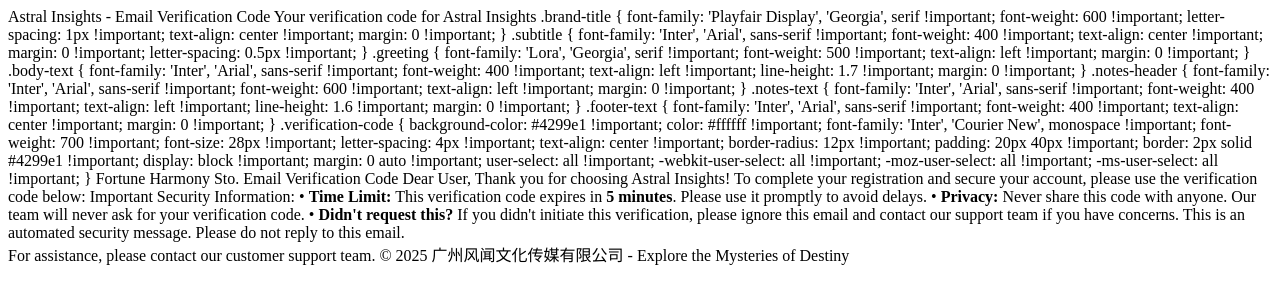
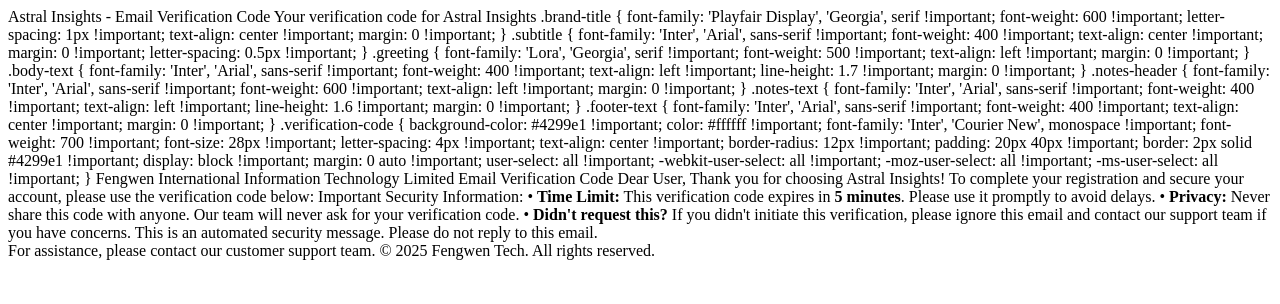
Before and after one commit to 202030481266/FengWenServer, a Python web app: template templates/verification_code.mjml.j2 in a window 1280 px wide. Shown: the top 304 px of the page. Run offline with Jinja, Linux system fonts and the light colour scheme; the template is opened without the code that fills it, so the values that code supplies are empty.

Commit message:
[update] 修改邮件模板下面的版权信息

```diff
--- a/templates/astrology_report_earth.mjml.j2
+++ b/templates/astrology_report_earth.mjml.j2
@@ -368,7 +368,7 @@
         <!-- Footer -->
         <mj-section padding="30px 0">
             <mj-column>
-                <mj-text align="center" color="#999999" font-size="12px">© 2025 广州风闻文化传媒有限公司. All rights reserved.
+                <mj-text align="center" color="#999999" font-size="12px">© 2025 Fengwen Tech. All rights reserved.
                 </mj-text>
             </mj-column>
         </mj-section>
--- a/templates/astrology_report_fire.mjml.j2
+++ b/templates/astrology_report_fire.mjml.j2
@@ -368,7 +368,7 @@
         <!-- Footer -->
         <mj-section padding="30px 0">
             <mj-column>
-                <mj-text align="center" color="#999999" font-size="12px">© 2025 广州风闻文化传媒有限公司. All rights reserved.
+                <mj-text align="center" color="#999999" font-size="12px">© 2025 Fengwen Tech. All rights reserved.
                 </mj-text>
             </mj-column>
         </mj-section>
--- a/templates/astrology_report_metal.mjml.j2
+++ b/templates/astrology_report_metal.mjml.j2
@@ -368,7 +368,7 @@
         <!-- Footer -->
         <mj-section padding="30px 0">
             <mj-column>
-                <mj-text align="center" color="#999999" font-size="12px">© 2025 广州风闻文化传媒有限公司. All rights reserved.
+                <mj-text align="center" color="#999999" font-size="12px">© 2025 Fengwen Tech. All rights reserved.
                 </mj-text>
             </mj-column>
         </mj-section>
--- a/templates/astrology_report_water.mjml.j2
+++ b/templates/astrology_report_water.mjml.j2
@@ -368,7 +368,7 @@
         <!-- Footer -->
         <mj-section padding="30px 0">
             <mj-column>
-                <mj-text align="center" color="#999999" font-size="12px">© 2025 广州风闻文化传媒有限公司. All rights reserved.
+                <mj-text align="center" color="#999999" font-size="12px">© 2025 Fengwen Tech. All rights reserved.
                 </mj-text>
             </mj-column>
         </mj-section>
--- a/templates/astrology_report_wood.mjml.j2
+++ b/templates/astrology_report_wood.mjml.j2
@@ -368,7 +368,7 @@
         <!-- Footer -->
         <mj-section padding="30px 0">
             <mj-column>
-                <mj-text align="center" color="#999999" font-size="12px">© 2025 广州风闻文化传媒有限公司. All rights reserved.
+                <mj-text align="center" color="#999999" font-size="12px">© 2025 Fengwen Tech. All rights reserved.
                 </mj-text>
             </mj-column>
         </mj-section>
--- a/templates/verification_code.mjml.j2
+++ b/templates/verification_code.mjml.j2
@@ -89,7 +89,7 @@
           font-size="32px"
           color="#1a202c"
           padding="0 0 8px 0">
-          Fortune Harmony Sto.
+          Fengwen International Information Technology Limited
         </mj-text>
         <mj-text
           css-class="subtitle"
@@ -196,7 +196,7 @@
           font-size="13px"
           color="#a0aec0"
           padding="0">
-          © 2025 广州风闻文化传媒有限公司 - Explore the Mysteries of Destiny
+          © 2025 Fengwen Tech. All rights reserved.
         </mj-text>
       </mj-column>
     </mj-section>
```
